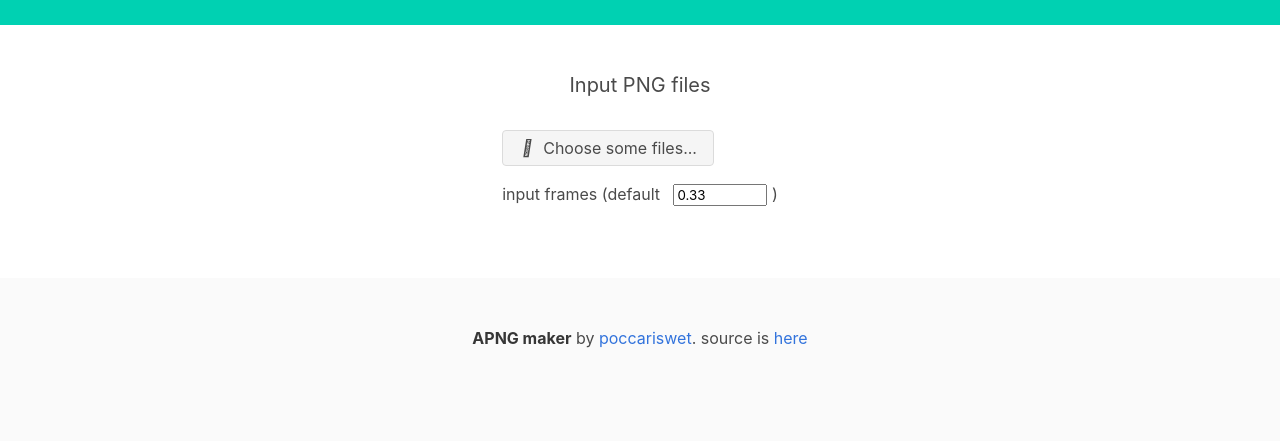
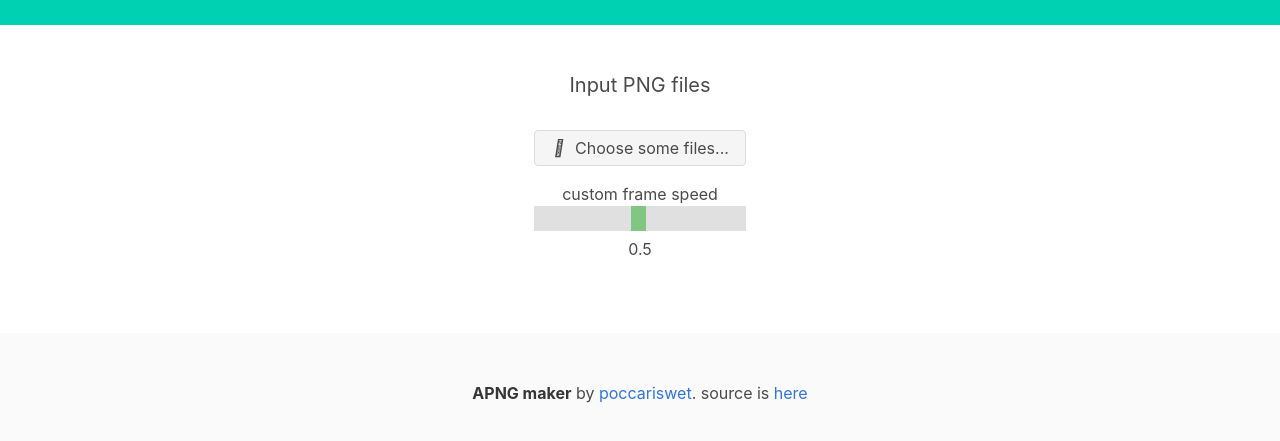
Before and after one commit to poccariswet/apng-maker-wasm, a website built with webpack: page front/index.html in a window 1280 px wide. Shown: the part 107-548 px from the top of the page. Built offline with nearby package versions, Linux system fonts and the light colour scheme.

Commit message:
[ADD] control frame speed using slider and set APNG frame speed

```diff
--- a/front/index.css
+++ b/front/index.css
@@ -7,4 +7,40 @@
 }
 .frames {
   margin-top: 1em;
+  text-align: center;
 }
+
+.slidecontainer {
+  width: 100%;
+}
+
+.slider {
+  -webkit-appearance: none;
+  width: 100%;
+  height: 25px;
+  background: #d3d3d3;
+  outline: none;
+  opacity: 0.7;
+  -webkit-transition: .2s;
+  transition: opacity .2s;
+}
+
+.slider:hover {
+  opacity: 1;
+}
+
+.slider::-webkit-slider-thumb {
+  -webkit-appearance: none;
+  appearance: none;
+  width: 15px;
+  height: 25px;
+  background: #4CAF50;
+  cursor: pointer;
+}
+
+.slider::-moz-range-thumb {
+  width: 15px;
+  height: 25px;
+  background: #4CAF50;
+  cursor: pointer;
+}
--- a/front/index.html
+++ b/front/index.html
@@ -44,9 +44,11 @@
             </label>
           </div>
           <div class="frames">
-            input frames (default &nbsp;
-            <input type="number" min="0.01" max="1" value="0.33" step="0.01" required>
-            )
+            <div class="slidecontainer">
+              <p>custom frame speed </p>
+              <input id="frame_speed" type="range" min="0.01" max="1" value="0.50" class="slider" step="0.01">
+              <p id="frame_speed_value"></p>
+            </div>
           </div>
         </div>
       </div>
--- a/front/index.js
+++ b/front/index.js
@@ -33,7 +33,8 @@ function uint8ArrayToBase64(buffer) {
   return url
 }
 
-async function encode(files) {
+// Encode all png to APNG
+async function encode(files, frame_speed) {
   let buffers = [];
   for (let i = 0; i<files.length; i++) {
     let buffer = await readFile(files[i])
@@ -41,7 +42,7 @@ async function encode(files) {
   }
 
   console.log('encode proccessing');
-  let buffer = wasm.apngEncodeAll(buffers);
+  let buffer = wasm.apngEncodeAll(buffers, frame_speed);
   var blob = new Blob([buffer], {type: 'image/png'});
   var url = window.URL.createObjectURL(blob);
   var elem = document.getElementById("apng");
@@ -51,6 +52,17 @@ async function encode(files) {
 
 document.getElementById('file_input').onchange = function() {
   let files = document.getElementById('file_input').files;
+  let frame_speed = document.getElementById('frame_speed').value;
 
-  encode(files)
+  encode(files, frame_speed)
 }
+
+
+var slider = document.getElementById("frame_speed");
+var output = document.getElementById("frame_speed_value");
+output.innerHTML = slider.value; // Display the default slider value
+
+// Update the current slider value (each time you drag the slider handle)
+slider.oninput = function() {
+  output.innerHTML = this.value;
+}
```
Also changed, not shown: 1 other file.
